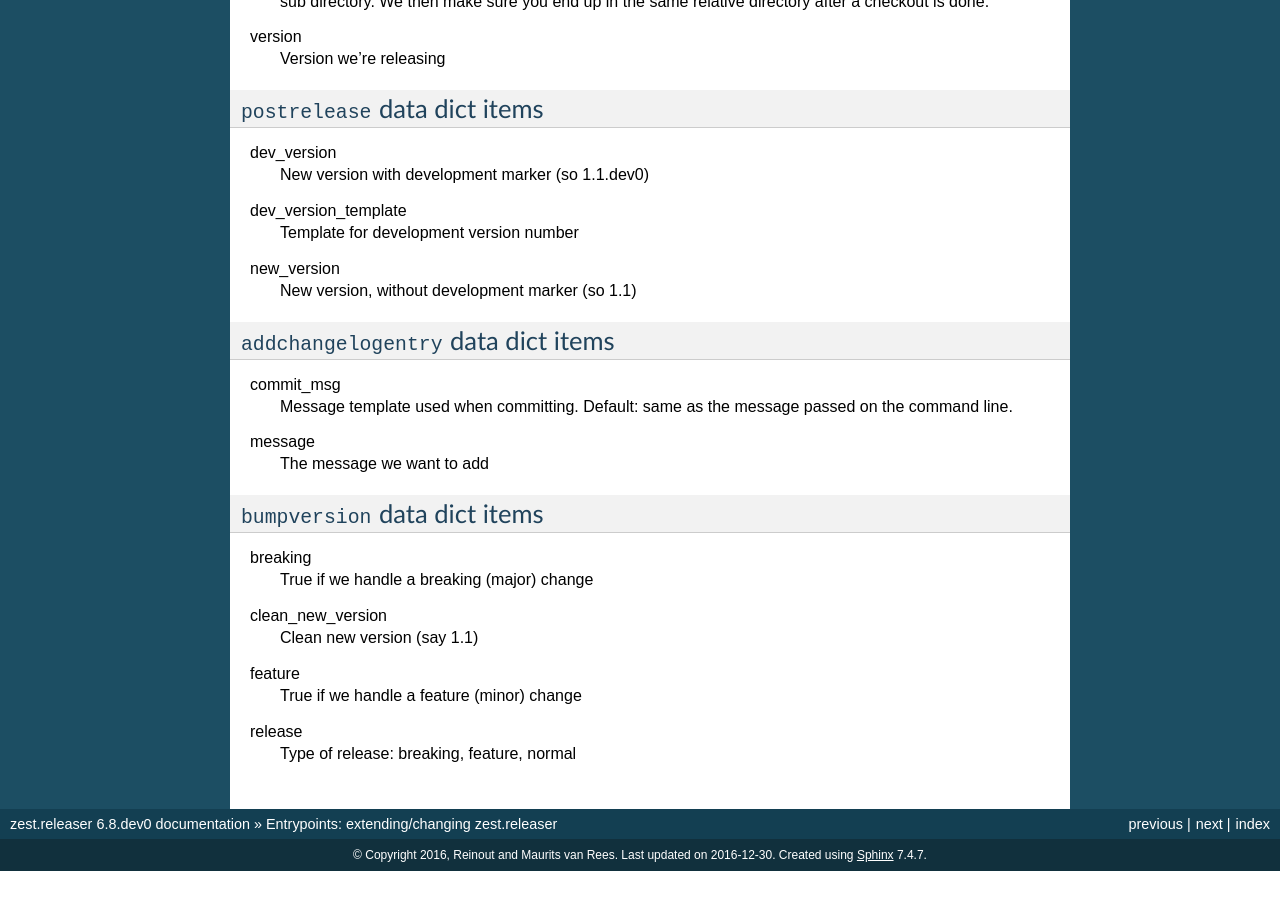
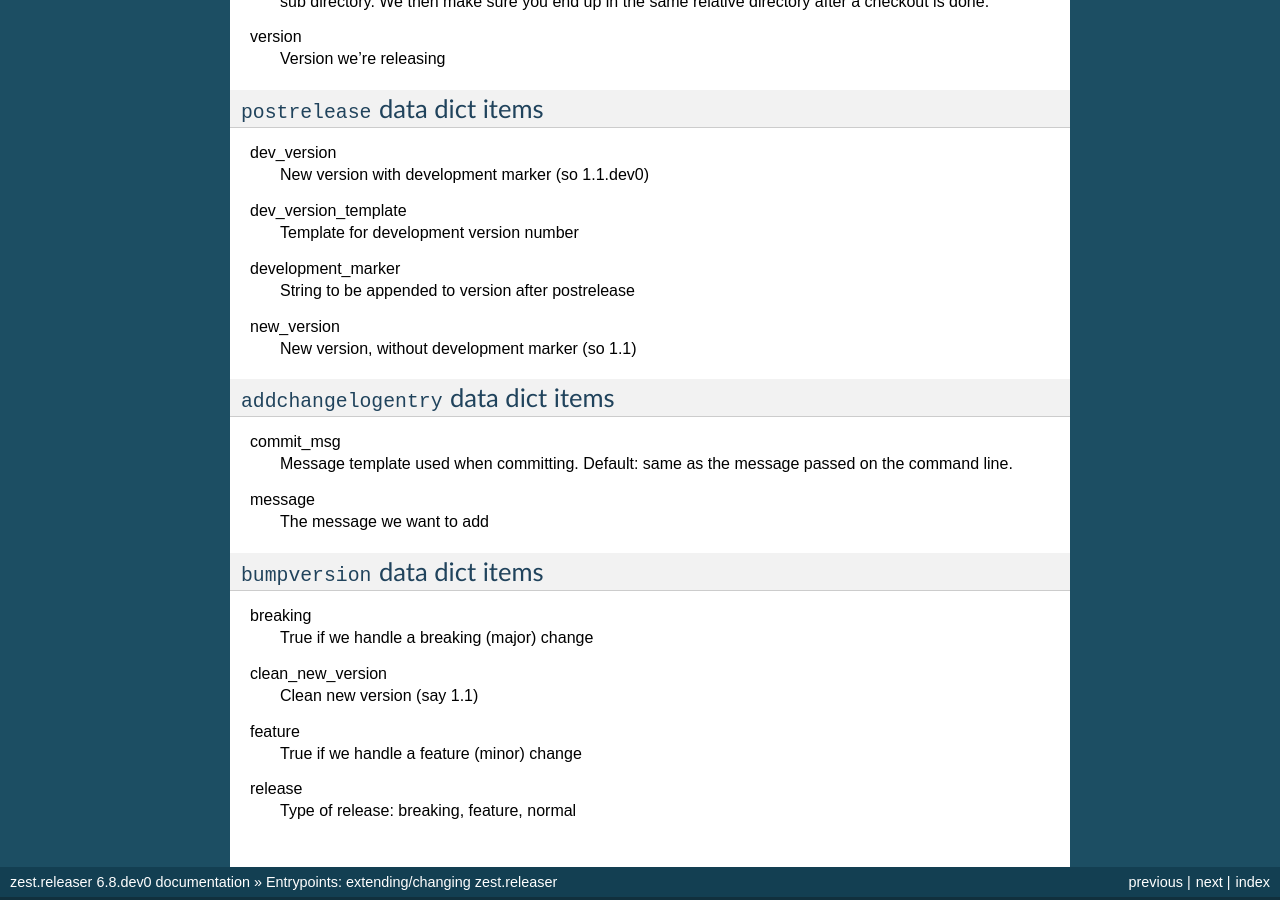
Before and after one commit to zestsoftware/zest.releaser, a Sphinx documentation site: the page built from doc/source/entrypoints.rst, in a window 1280 px wide and 900 px high, scrolled down 2828 px. Built offline with Sphinx 7.4.7, drawn with Linux system fonts in a browser that asks for light colours; before the commit the page ends 3699 px from its top, so only the background shows below that.

Commit message:
Updated entrypoint documentation.

```diff
--- a/doc/source/entrypoints.rst
+++ b/doc/source/entrypoints.rst
@@ -181,6 +181,9 @@ dev_version
 dev_version_template
     Template for development version number
 
+development_marker
+    String to be appended to version after postrelease
+
 new_version
     New version, without development marker (so 1.1)
 
```
